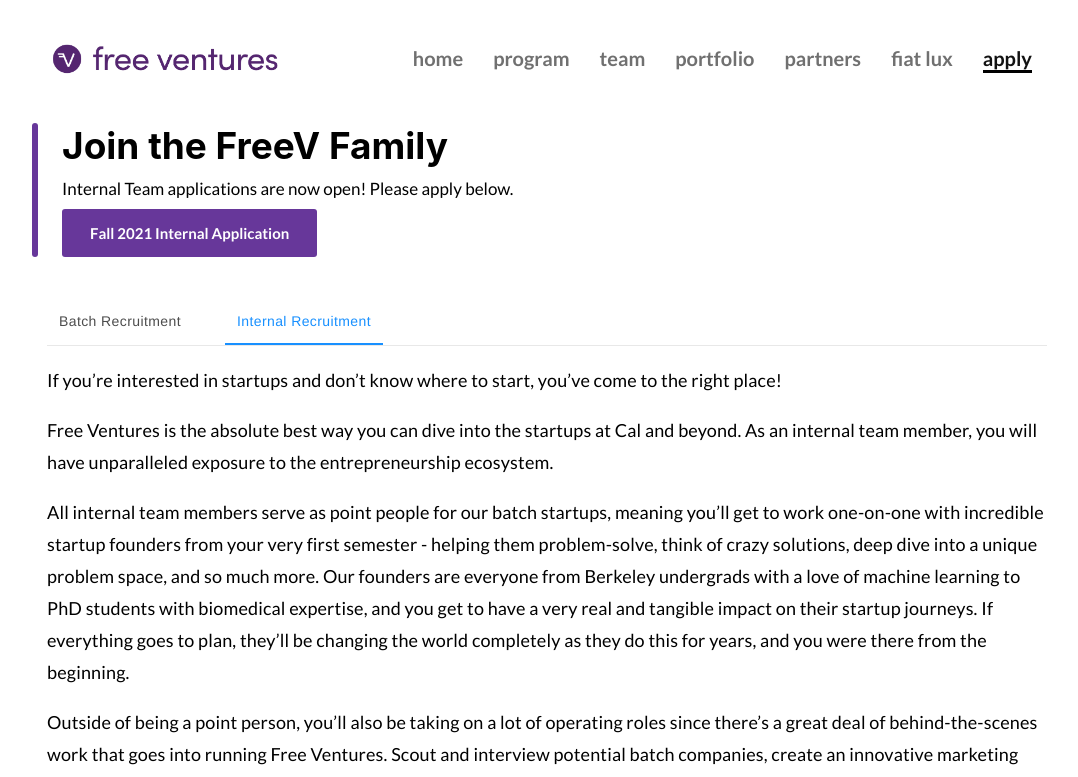
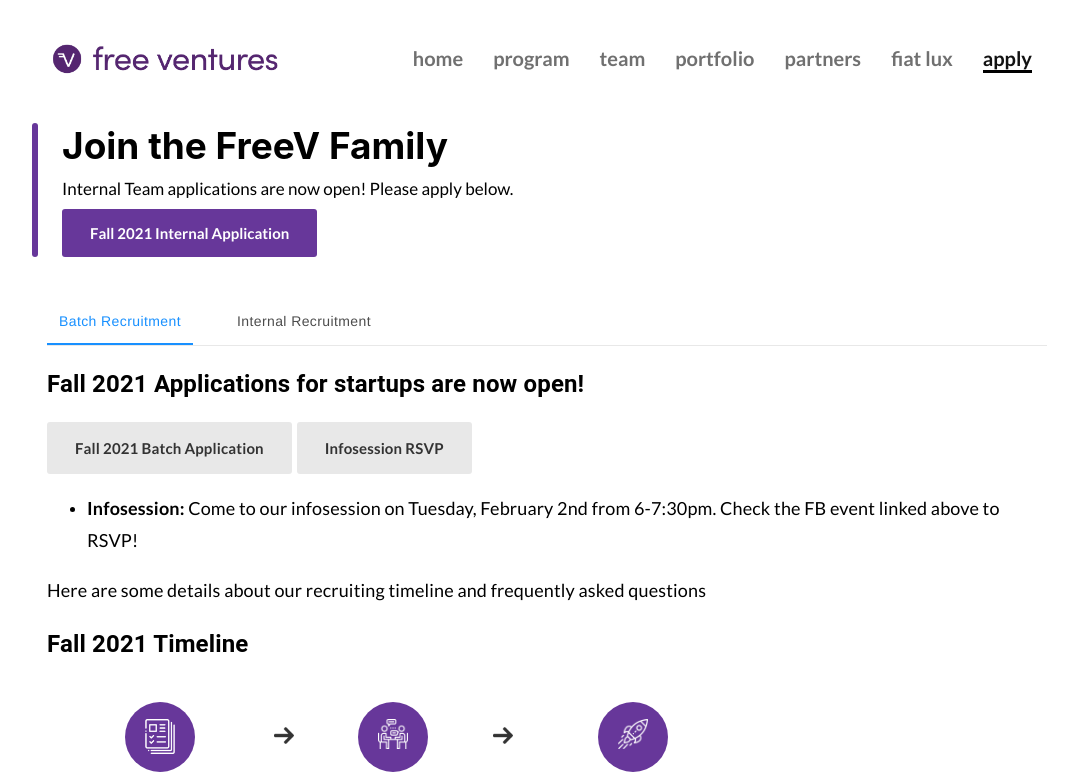
Before and after one commit to Free-Ventures-Cal/website, a React (Create React App) app: page /apply in a window 1280 px wide. Shown: the top 777 px of the page, without its empty margins (93-1171 px from the left). Built offline with nearby package versions, Linux system fonts and the light colour scheme.

Commit message:
Change Spring to Fall and default tab to batch

```diff
--- a/src/Components/Apply.js
+++ b/src/Components/Apply.js
@@ -71,7 +71,7 @@ const classes = useStyles();
 
 // change .useState value for either 0 - batch recruitment, 1 - internal recruitment
 
-const [value, setValue] = React.useState(1);
+const [value, setValue] = React.useState(0);
 
 function handleChange(event, newValue) {
     setValue(newValue);
@@ -139,8 +139,8 @@ let batchFAQContent = [
                     {/* BATCH TAB */}
 
                     <TabPanel value={value} index={0}>
-                        <h2>Spring 2021 Applications for startups are now closed. Please apply for our Fall 2021 batch in the future.</h2>
-                        <a href={airtableLink} className="genericButtonGray" target="_blank">Spring 2021 Batch Application</a>
+                        <h2>Fall 2021 Applications for startups are now open!</h2>
+                        <a href={airtableLink} className="genericButtonGray" target="_blank">Fall 2021 Batch Application</a>
                         <a href="https://www.facebook.com/events/415880429743413" className="genericButtonGray" target="_blank">Infosession RSVP</a>
 
                         <ul>
@@ -158,7 +158,7 @@ let batchFAQContent = [
                         </ul>
 
                         <p>Here are some details about our recruiting timeline and frequently asked questions</p>
-                        <h2>Spring 2021 Timeline</h2>
+                        <h2>Fall 2021 Timeline</h2>
                         <div className="timeline">
                             <article>
                                 <div>
```
